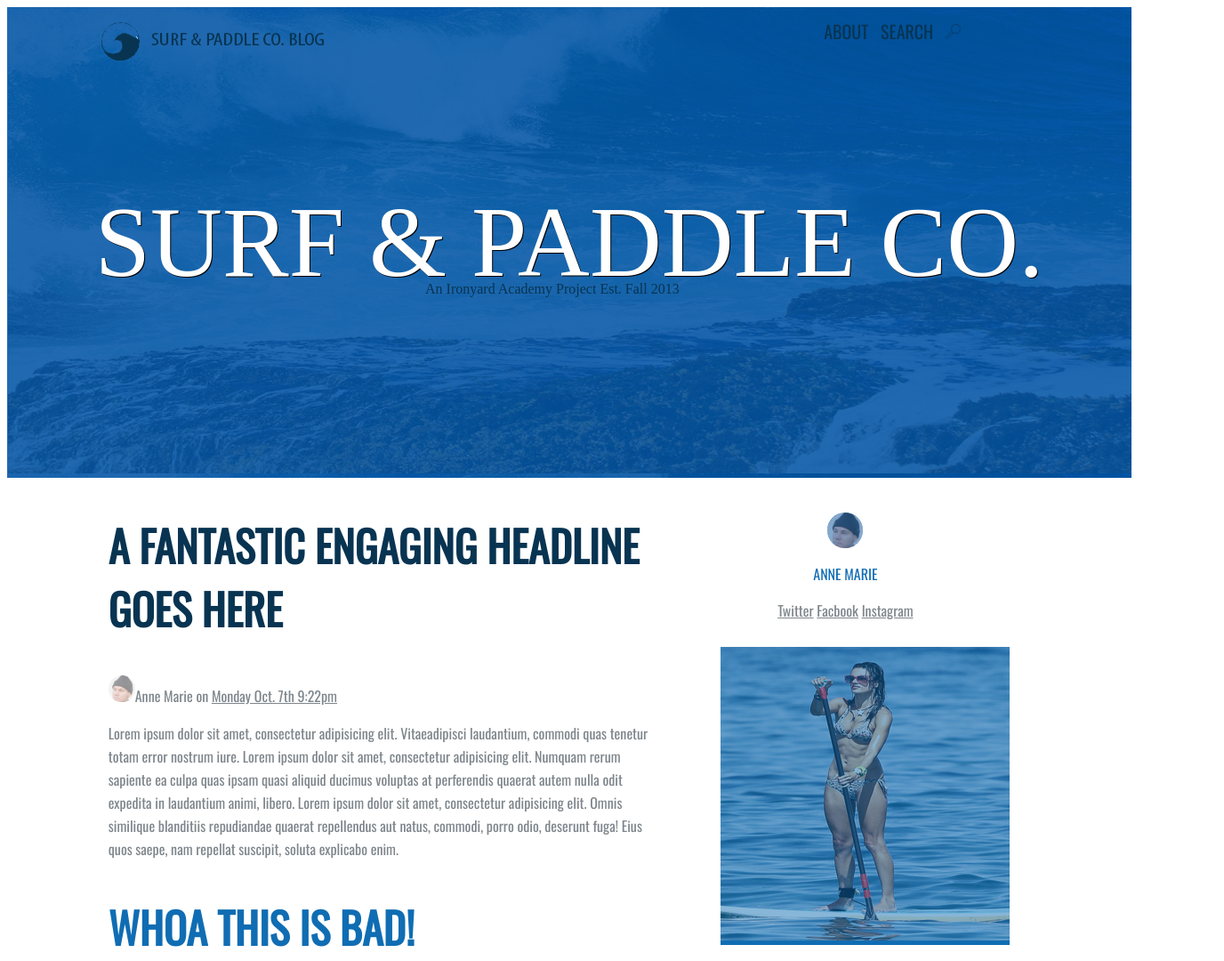
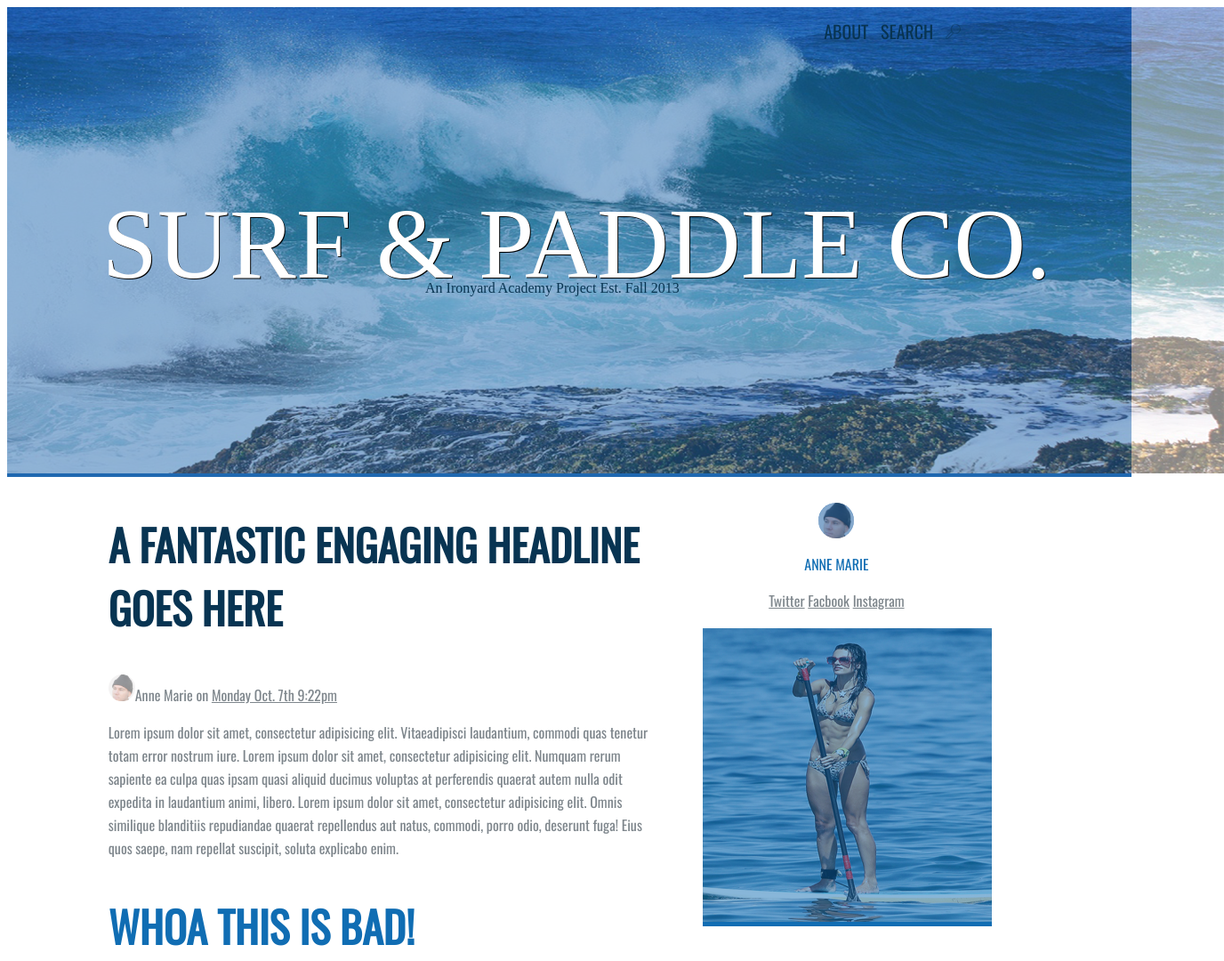
Before and after one commit to lapty/SurfandPaddle, a plain HTML site: page index.html in a window 1280 px wide. Shown: the top 1080 px of the page at 89% size, 1376 px wide, since content can reach past the window. Drawn offline with nearby package versions, Linux system fonts and the light colour scheme; files whose address does not match are found by name.

Commit message:
Still does not work

```diff
--- a/css/styles.css
+++ b/css/styles.css
@@ -11,10 +11,11 @@ p {
 
 }
 
-.rad {
-  font-color: #106db3;
+h1 {
+  position:absolute;
+  margin:0;
+  bottom:30px;
 }
-
 
 h2 {
   color:#083452;
@@ -31,20 +32,22 @@ img:hover {
 }
 
 header {
-  display:block;
-  width:100%;
   min-height: 400px;
-  position:relative;
   background-color:#1f68b0;
-  background-image:url("/Users/Charles/Desktop/Homework/jul23/images/seaheaderTEMP.png")
+  /*background-image:url("/Users/Charles/Desktop/Homework/jul23/images/seaheaderTEMP.png")*/
 
 }
 
+
 .headie {
   background-color:#1f68b0;
+  opacity:1;
 }
 
+.titlestuff:hover {
+  opacity:1;
 
+}
 .headie:hover {
   opacity:1;
 }
@@ -68,15 +71,15 @@ header nav {
 
 
 header h1 {
-  display:block;
   width: 100%;
   color:white;
+  margin:0;
   font-weight:lighter;
   text-shadow:black 1px 1px;
   text-align:center;
-  margin: 0px auto;
-  padding-top: 200px;
-  padding-bottom: 200px;
+  top:210px;
+  padding-top: 0px;
+  padding-bottom: 0px;
   font-size: 7em;
 
   font-family:"MyriadPro-Regular";
@@ -162,7 +165,7 @@ aside {
   display:inline-block;
   width:300px;
   margin:0;
-  padding:10px;
+  padding:0px;
 
 
 
--- a/index.html
+++ b/index.html
@@ -5,11 +5,14 @@
     <link rel="stylesheet" href="css/styles.css">
     <link href='http://fonts.googleapis.com/css?family=Oswald' rel='stylesheet' type='text/css'>
     <body>
-    <div class="headie">
       <header>
+        <div class="Titlestuff">
+        <img src="/Users/Charles/Desktop/Homework/jul23/images/seaheader.png">
+      </div>
         <h1>SURF & PADDLE CO.</h1>
+
+          <p class="subtitle">An Ironyard Academy Project Est. Fall 2013</p>
         </div>
-          <p class="subtitle">An Ironyard Academy Project Est. Fall 2013</p>
         <nav class="topbar">
           <ul>
             <li><a href="index.html">ABOUT</a></li>
```
Also changed, not shown: images/seaheader.png (added).
